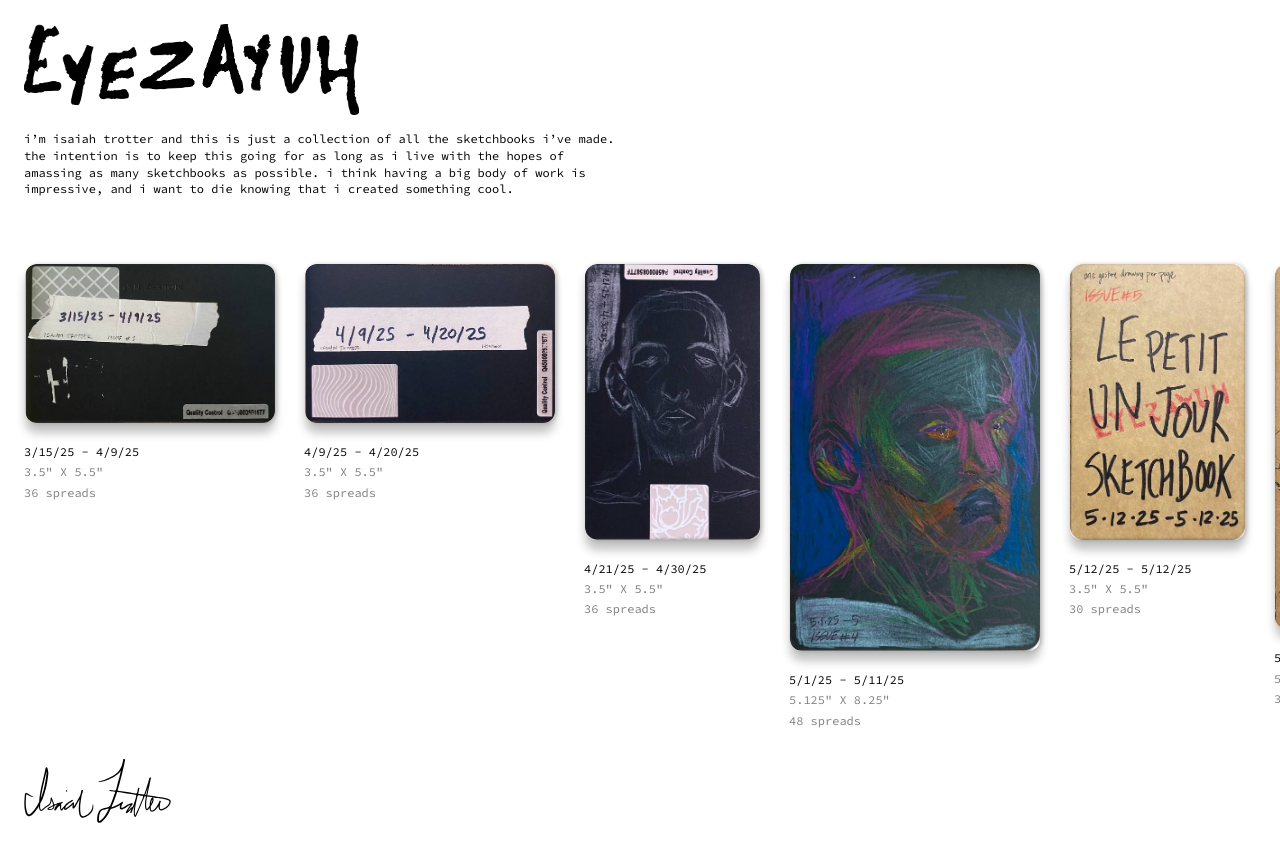
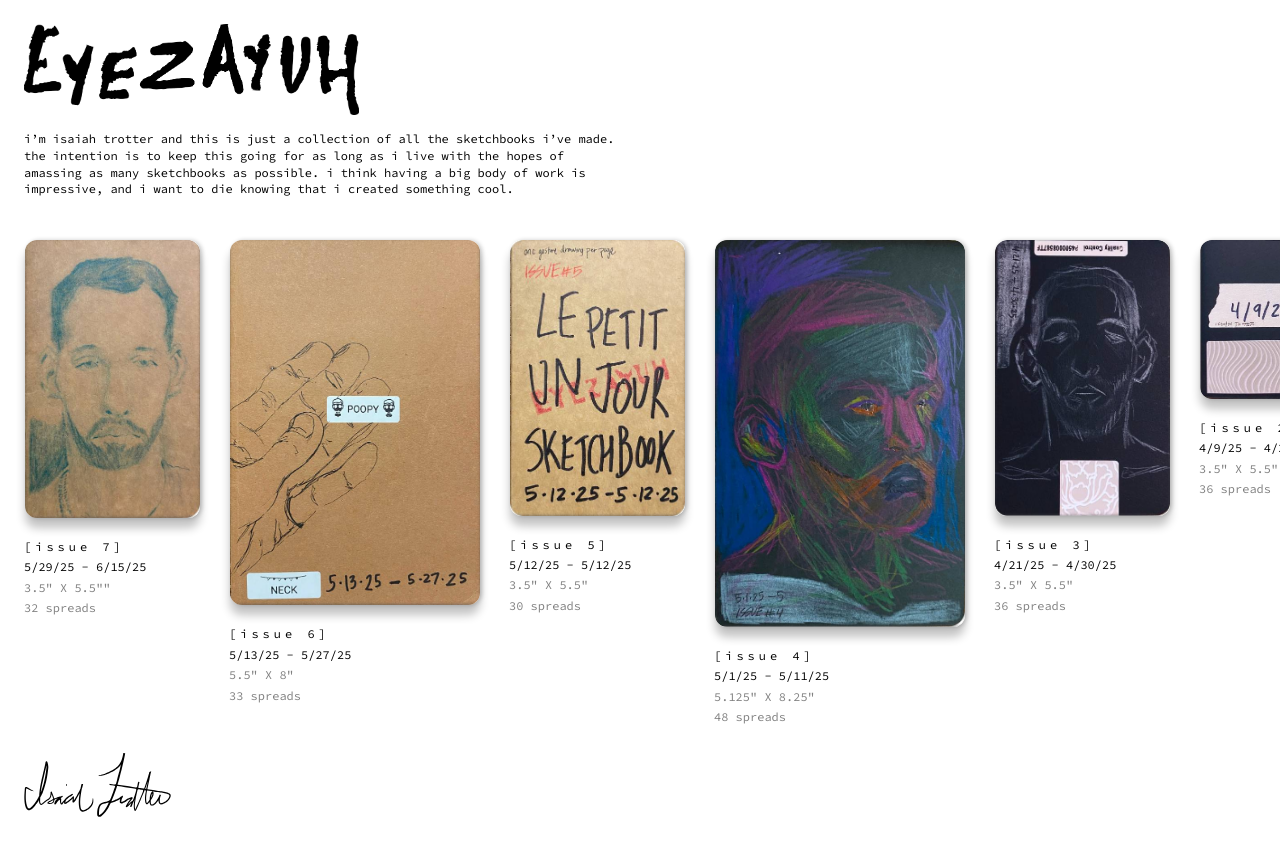
Before and after one commit to isaiahtrotter/eyezayuh, a PHP site: page / in a window 1280 px wide. Run offline with PHP 8.4, Linux system fonts and the light colour scheme; some libraries are stand-ins or nearby versions.

Commit message:
order flipped and issue number added to each sketchbook

```diff
--- a/index.html
+++ b/index.html
@@ -31,10 +31,11 @@
       DFLIP.defaults.backgroundColor = "white";
       DFLIP.defaults.soundEnable = "false";
       DFLIP.defaults.thumbsAutoFit = "true";
+      DFLIP.defaults.singlePadeMode = "false";
     });
   </script>
 
-  <!-- styling for individual books -->
+  <!-- styling for individual flipbooks -->
   <script>
     var option_issue_1 = {
       height: 500,
@@ -63,12 +64,81 @@
         <div>
           <div
             class="_df_thumb"
-            id="issue_1"
+            id="issue_7"
             source="sketchbooks/Cancer-2024-Rev-April-2025.pdf"
-            thumb="thumbnails/issue_1.jpeg"
+            thumb="thumbnails/issue_7.jpeg"
           ></div>
           <p class="sketchbook_text">
-            3/15/25 - 4/9/25 <br />
+            <span style="letter-spacing: 4px">[issue 7]</span>
+            <br />5/29/25 - 6/15/25 <br />
+            <span style="color: gray"
+              >3.5" X 5.5"" <br />
+              32 spreads</span
+            >
+          </p>
+        </div>
+
+        <div>
+          <div
+            class="_df_thumb"
+            id="issue_6"
+            source="sketchbooks/Cancer-2024-Rev-April-2025.pdf"
+            thumb="thumbnails/issue_6.jpeg"
+          ></div>
+          <p class="sketchbook_text">
+            <span style="letter-spacing: 4px">[issue 6]</span>
+            <br />5/13/25 - 5/27/25 <br />
+            <span style="color: gray"
+              >5.5" X 8" <br />
+              33 spreads</span
+            >
+          </p>
+        </div>
+
+        <div>
+          <div
+            class="_df_thumb"
+            id="issue_5"
+            source="sketchbooks/Cancer-2024-Rev-April-2025.pdf"
+            thumb="thumbnails/issue_5.jpeg"
+          ></div>
+          <p class="sketchbook_text">
+            <span style="letter-spacing: 4px">[issue 5]</span>
+            <br />5/12/25 - 5/12/25 <br />
+            <span style="color: gray"
+              >3.5" X 5.5" <br />
+              30 spreads</span
+            >
+          </p>
+        </div>
+
+        <div>
+          <div
+            class="_df_thumb"
+            id="issue_4"
+            source="sketchbooks/Cancer-2024-Rev-April-2025.pdf"
+            thumb="thumbnails/issue_4.jpeg"
+          ></div>
+          <p class="sketchbook_text">
+            <span style="letter-spacing: 4px">[issue 4]</span>
+            <br />5/1/25 - 5/11/25 <br />
+            <span style="color: gray"
+              >5.125" X 8.25" <br />
+              48 spreads</span
+            >
+          </p>
+        </div>
+
+        <div>
+          <div
+            class="_df_thumb"
+            id="issue_3"
+            source="sketchbooks/Cancer-2024-Rev-April-2025.pdf"
+            thumb="thumbnails/issue_3.jpeg"
+          ></div>
+          <p class="sketchbook_text">
+            <span style="letter-spacing: 4px">[issue 3]</span>
+            <br />4/21/25 - 4/30/25 <br />
             <span style="color: gray"
               >3.5" X 5.5" <br />
               36 spreads</span
@@ -84,22 +154,8 @@
             thumb="thumbnails/issue_2.jpeg"
           ></div>
           <p class="sketchbook_text">
-            4/9/25 - 4/20/25 <br />
-            <span style="color: gray"
-              >3.5" X 5.5" <br />
-              36 spreads</span
-            >
-          </p>
-        </div>
-        <div>
-          <div
-            class="_df_thumb"
-            id="issue_3"
-            source="sketchbooks/Cancer-2024-Rev-April-2025.pdf"
-            thumb="thumbnails/issue_3.jpeg"
-          ></div>
-          <p class="sketchbook_text">
-            4/21/25 - 4/30/25 <br />
+            <span style="letter-spacing: 4px">[issue 2]</span>
+            <br />4/9/25 - 4/20/25 <br />
             <span style="color: gray"
               >3.5" X 5.5" <br />
               36 spreads</span
@@ -110,69 +166,23 @@
         <div>
           <div
             class="_df_thumb"
-            id="issue_4"
+            id="issue_1"
             source="sketchbooks/Cancer-2024-Rev-April-2025.pdf"
-            thumb="thumbnails/issue_4.jpeg"
+            thumb="thumbnails/issue_1.jpeg"
           ></div>
           <p class="sketchbook_text">
-            5/1/25 - 5/11/25 <br />
-            <span style="color: gray"
-              >5.125" X 8.25" <br />
-              48 spreads</span
-            >
-          </p>
-        </div>
-
-        <div>
-          <div
-            class="_df_thumb"
-            id="issue_5"
-            source="sketchbooks/Cancer-2024-Rev-April-2025.pdf"
-            thumb="thumbnails/issue_5.jpeg"
-          ></div>
-          <p class="sketchbook_text">
-            5/12/25 - 5/12/25 <br />
+            <span style="letter-spacing: 4px">[issue 1]</span>
+            <br />3/15/25 - 4/9/25 <br />
             <span style="color: gray"
               >3.5" X 5.5" <br />
-              30 spreads</span
-            >
-          </p>
-        </div>
-
-        <div>
-          <div
-            class="_df_thumb"
-            id="issue_6"
-            source="sketchbooks/Cancer-2024-Rev-April-2025.pdf"
-            thumb="thumbnails/issue_6.jpeg"
-          ></div>
-          <p class="sketchbook_text">
-            5/13/25 - 5/27/25 <br />
-            <span style="color: gray"
-              >5.5" X 8" <br />
-              33 spreads</span
-            >
-          </p>
-        </div>
-
-        <div>
-          <div
-            class="_df_thumb"
-            id="issue_7"
-            source="sketchbooks/Cancer-2024-Rev-April-2025.pdf"
-            thumb="thumbnails/issue_7.jpeg"
-          ></div>
-          <p class="sketchbook_text">
-            5/29/25 - 6/15/25 <br />
-            <span style="color: gray"
-              >3.5" X 5.5"" <br />
-              32 spreads</span
+              36 spreads</span
             >
           </p>
         </div>
       </div>
     </main>
 
+    <!-- Footer -->
     <div class="signature">
       <img src="/images/signature.svg" alt="isaiah trotter signature" />
     </div>
--- a/styles.css
+++ b/styles.css
@@ -14,7 +14,7 @@ p {
 }
 
 .header {
-  padding: 24px;
+  padding: 24px 24px 0px 24px;
 }
 
 #header-img {
```
